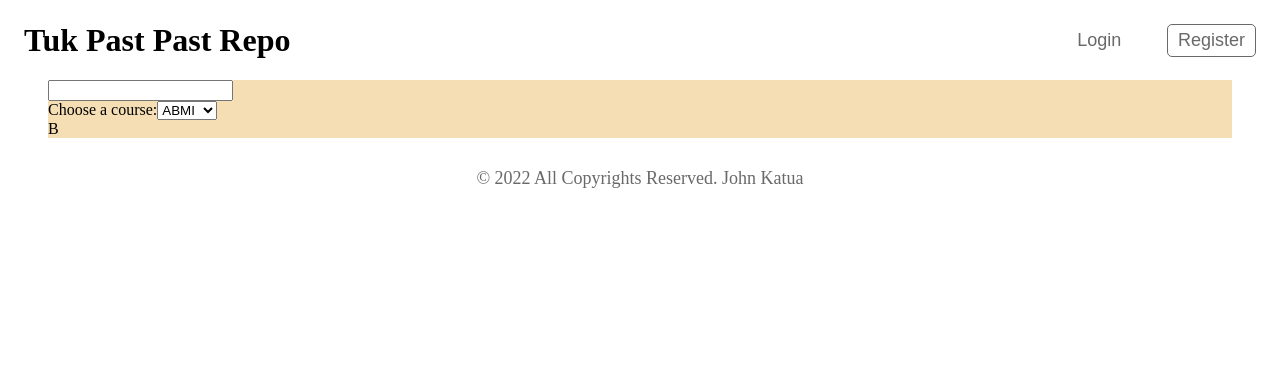
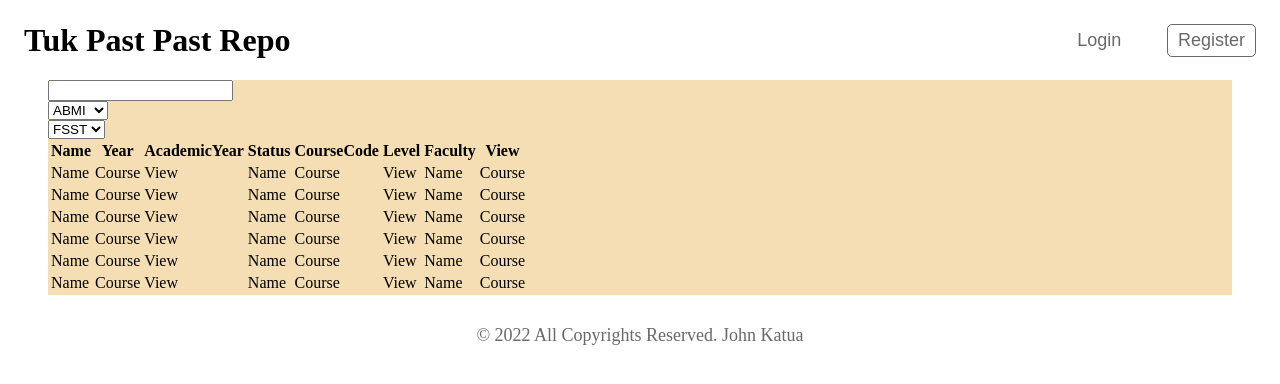
Before and after one commit to johnkatua/Tuk-Past-Paper-Repo, a React (Vite) app: page /details in a window 1280 px wide. Shown: the top 384 px of the page. Built offline with nearby package versions, Linux system fonts and the light colour scheme.

Commit message:
added table to the details component

```diff
--- a/src/pages/Details.jsx
+++ b/src/pages/Details.jsx
@@ -6,14 +6,93 @@ const Details = () => {
       <div className="details--search__bar">
         <input type="search" />
         <div>
-          <label htmlFor="courses">Choose a course:</label>
           <select name="courses" id="courses">
             <option value="ABMI">ABMI</option>
             <option value="ABME">ABME</option>
           </select>
         </div>
+        <div>
+          <select name="courses" id="courses">
+            <option value="ABMI">FSST</option>
+            <option value="ABME">FAST</option>
+            <option value="ABME">FEBE</option>
+          </select>
+        </div>
       </div>
-      <div className="details--table">B</div>
+      <div className="details--table">
+        <table>
+          <tr>
+            <th>Name</th>
+            <th>Year</th>
+            <th>AcademicYear</th>
+            <th>Status</th>
+            <th>CourseCode</th>
+            <th>Level</th>
+            <th>Faculty</th>
+            <th>View</th>
+          </tr>
+          <tr>
+            <td>Name</td>
+            <td>Course</td>
+            <td>View</td>
+            <td>Name</td>
+            <td>Course</td>
+            <td>View</td>
+            <td>Name</td>
+            <td>Course</td>
+          </tr>
+          <tr>
+            <td>Name</td>
+            <td>Course</td>
+            <td>View</td>
+            <td>Name</td>
+            <td>Course</td>
+            <td>View</td>
+            <td>Name</td>
+            <td>Course</td>
+          </tr>
+           <tr>
+            <td>Name</td>
+            <td>Course</td>
+            <td>View</td>
+            <td>Name</td>
+            <td>Course</td>
+            <td>View</td>
+            <td>Name</td>
+            <td>Course</td>
+          </tr>
+          <tr>
+            <td>Name</td>
+            <td>Course</td>
+            <td>View</td>
+            <td>Name</td>
+            <td>Course</td>
+            <td>View</td>
+            <td>Name</td>
+            <td>Course</td>
+          </tr>
+           <tr>
+            <td>Name</td>
+            <td>Course</td>
+            <td>View</td>
+            <td>Name</td>
+            <td>Course</td>
+            <td>View</td>
+            <td>Name</td>
+            <td>Course</td>
+          </tr>
+          <tr>
+            <td>Name</td>
+            <td>Course</td>
+            <td>View</td>
+            <td>Name</td>
+            <td>Course</td>
+            <td>View</td>
+            <td>Name</td>
+            <td>Course</td>
+          </tr>
+        </table>
+      </div>
     </div>
   );
 };
```
